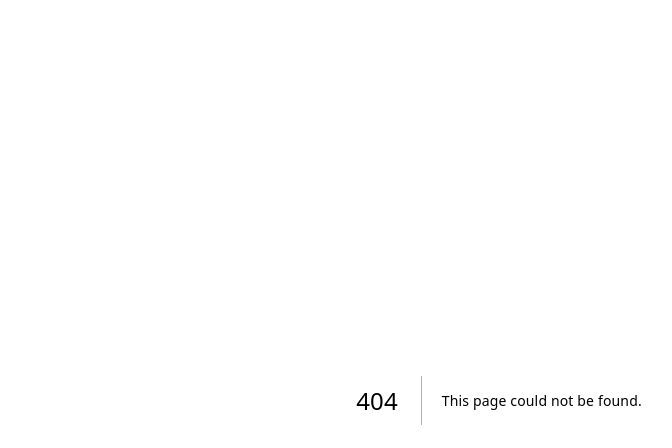
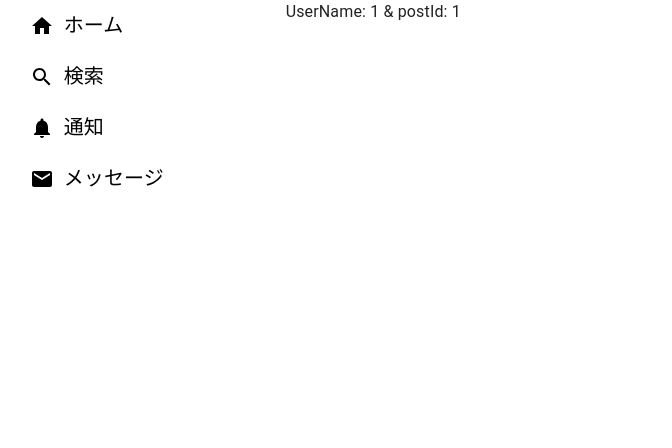
Before and after one commit to cuculus-dev/cuculus, a Next.js app: page /1/status/1 in a window 1280 px wide. Before the commit this address had no page. Shown: the top 448 px of the page, without its empty margins (141-813 px from the left). Built offline with nearby package versions, Linux system fonts and the light colour scheme.

Commit message:
/[userName]/status/[postId] の追加

```diff
--- /dev/null
+++ b/src/app/(menu)/[userName]/status/[postId]/page.tsx
@@ -0,0 +1,11 @@
+export default function Profile({
+  params,
+}: {
+  params: { userName: string; postId: string };
+}) {
+  return (
+    <main style={{ height: '2000px' }}>
+      UserName: {params.userName} & postId: {params.postId}
+    </main>
+  );
+}
```
